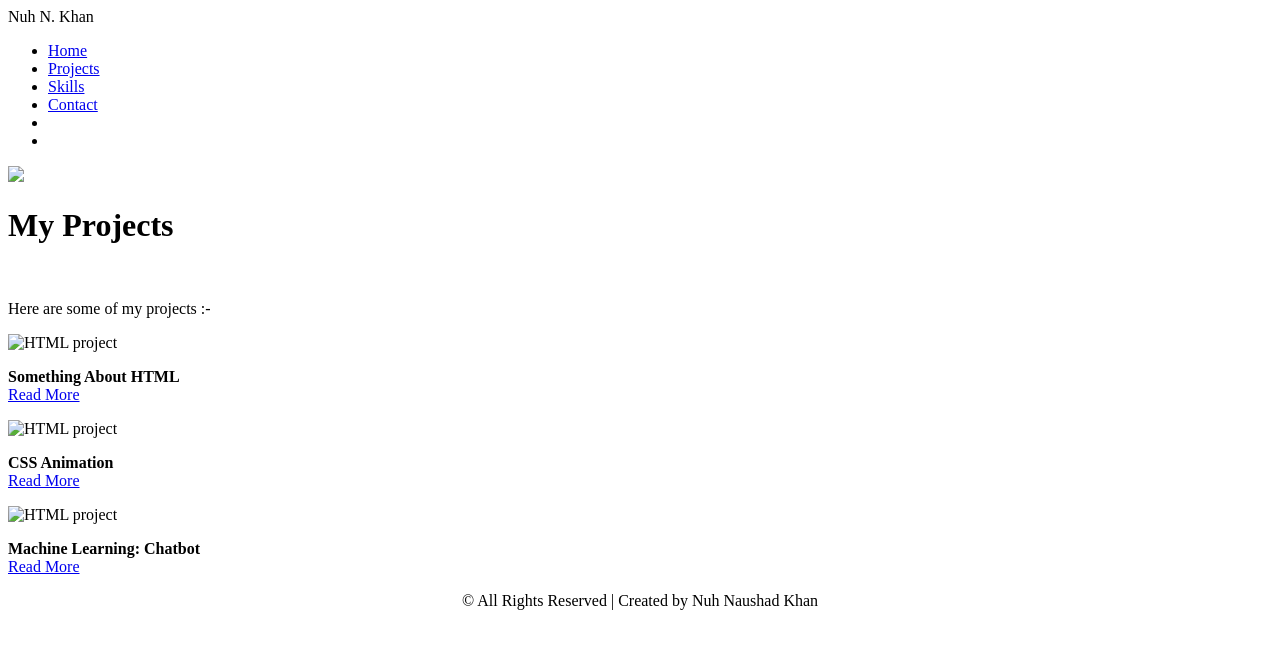
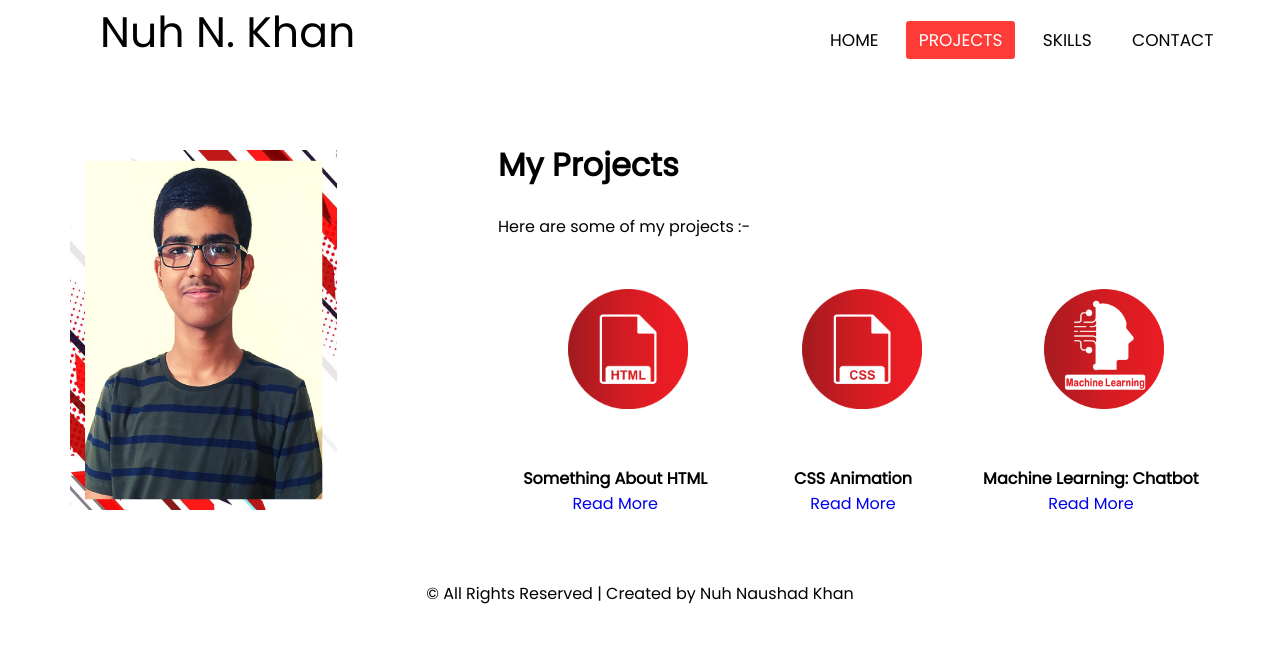
Before and after one commit to ItzTheNuh/my-website, a plain HTML site: page projects.html in a window 1280 px wide. Drawn offline with Linux system fonts and the light colour scheme.

Commit message:
Update projects.html

```diff
--- a/projects.html
+++ b/projects.html
@@ -4,7 +4,7 @@
         <meta charset="utf-8">
         <title>Welcome to my Portfolio</title>
         <meta name="viewport" content="width=device-width, initial-scale=1.0">
-        <link rel="stylesheet" href="/my website/CSS/style.css">
+        <link rel="stylesheet" href="/my-website/CSS/style.css">
         <link rel="stylesheet" href="https://fonts.googleapis.com/css?family=Poppins">
         <link rel="stylesheet" href="https://fonts.googleapis.com/css?family=Roboto">
     </head>
@@ -14,10 +14,10 @@
             <nav>
                 <label class="logo">Nuh N. Khan</label>
                     <ul>
-                        <li><a href="/my website/index.html">Home</a></li>
-                        <li><a class="active" href="/my website/projects.html">Projects</a></li>
-                        <li><a href="/my website/skills.html">Skills</a></li>
-                        <li><a href="/my website/contacts.html">Contact</a></li>
+                        <li><a href="/my-website/index.html">Home</a></li>
+                        <li><a class="active" href="/my-website/projects.html">Projects</a></li>
+                        <li><a href="/my-website/skills.html">Skills</a></li>
+                        <li><a href="/my-website/contacts.html">Contact</a></li>
                         <li></li>
                         <li></li>
                     </ul>
@@ -25,7 +25,7 @@
             </nav>
         <div class="main-content">
             <div id="div1">
-                    <img id="about-img" src="/my website/Images/about-img.png">
+                    <img id="about-img" src="/my-website/Images/about-img.png">
             </div>
             <div id="div2">
                 <div>
@@ -35,31 +35,31 @@
                 </div>
                     <div id="project-1">
                         <div class="HTML-logo">
-                            <img class="image-logo" src="/my website/Images/html5.png" alt="HTML project">
+                            <img class="image-logo" src="/my-website/Images/html5.png" alt="HTML project">
                         </div>
                                 <div>
                                     <p class="project-text-heading">
-                                        <b>Something About HTML</b><br><a href="/my website/project-details.html">Read More</a>
+                                        <b>Something About HTML</b><br><a href="/my-website/project-details.html">Read More</a>
                                     </p>
                                 </div>
                     </div>
                     <div id="project-2">
                         <div class="HTML-logo">
-                            <img class="image-logo" src="/my website/Images/css-logo.png" alt="HTML project">
+                            <img class="image-logo" src="/my-website/Images/css-logo.png" alt="HTML project">
                         </div>
                                 <div>
                                     <p class="project-text-heading">
-                                        <b>CSS Animation</b><br><a href="/my website/project-details.html">Read More</a>
+                                        <b>CSS Animation</b><br><a href="/my-website/project-details.html">Read More</a>
                                     </p>
                                 </div>
                     </div>
                     <div id="project-3">
                         <div class="HTML-logo">
-                            <img class="image-logo" src="/my website/Images/ML.png" alt="HTML project">
+                            <img class="image-logo" src="/my-website/Images/ML.png" alt="HTML project">
                         </div>
                                 <div>
                                     <p class="project-text-heading">
-                                        <b>Machine Learning: Chatbot</b><br><a href="/my website/project-details.html">Read More</a>
+                                        <b>Machine Learning: Chatbot</b><br><a href="/my-website/project-details.html">Read More</a>
                                     </p>
                                 </div>
                     </div>
```
